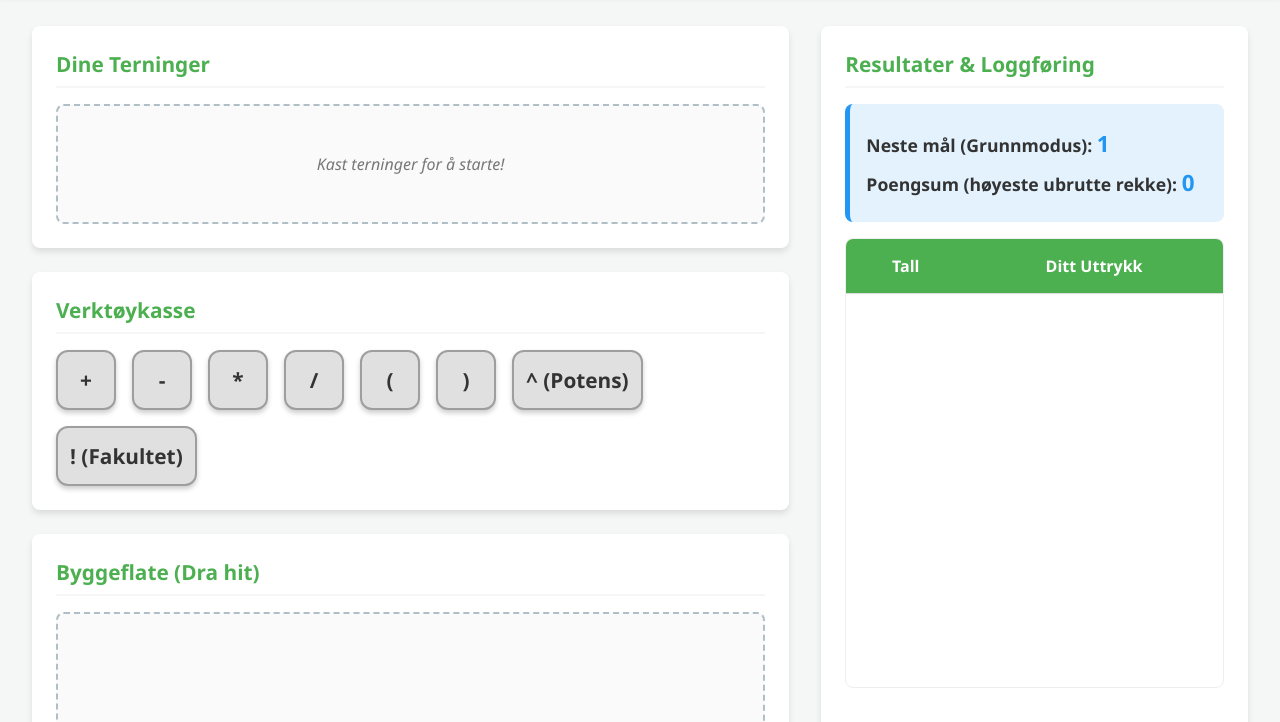
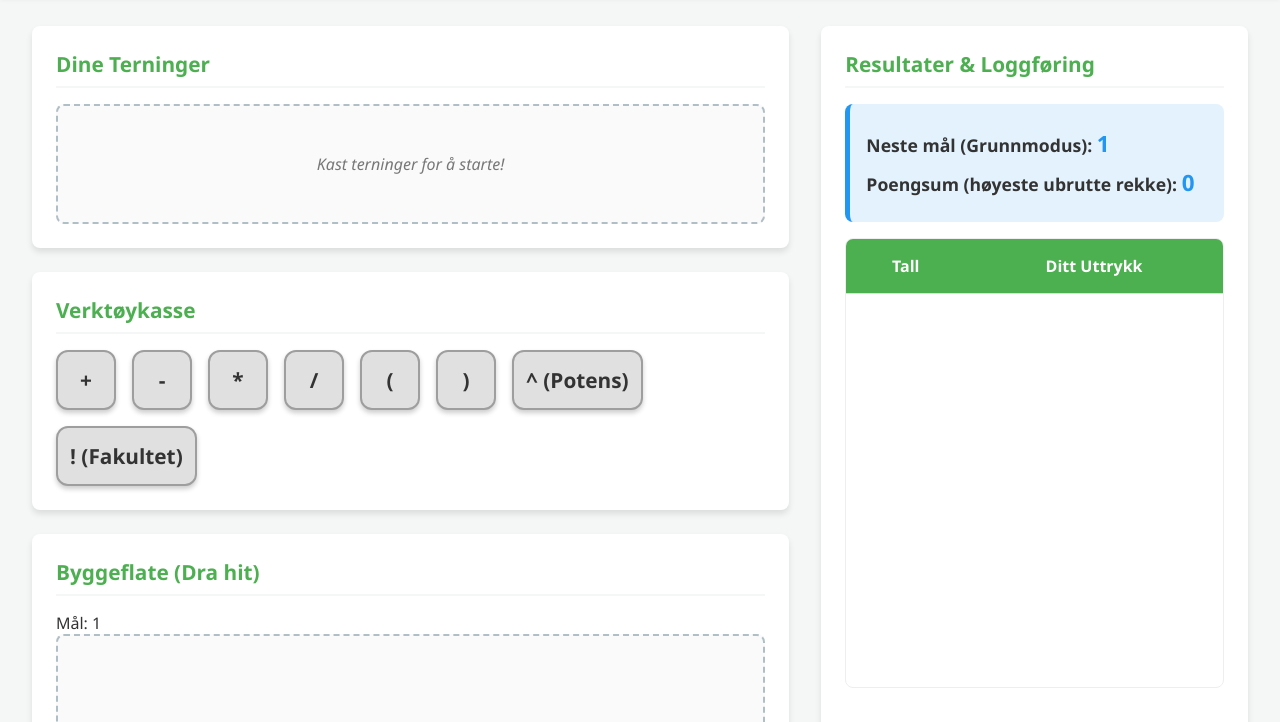
Before and after one commit to Hrafnir/Terningmatte, a plain HTML site: page index.html in a window 1280 px wide. Shown: the part 78-800 px from the top of the page. Drawn offline with Linux system fonts and the light colour scheme.

Commit message:
Update index.html

```diff
--- a/index.html
+++ b/index.html
@@ -48,7 +48,10 @@
             </div>
 
             <div id="build-area" class="panel">
-                <h2>Byggeflate (Dra hit)</h2>
+                <div class="build-header">
+                    <h2>Byggeflate (Dra hit)</h2>
+                    <div id="build-target-badge" class="target-badge">Mål: <span id="build-target-number">1</span></div>
+                </div>
                 <div id="expression-builder" class="dropzone" data-type="builder">
                     </div>
                 <div class="actions">
```
